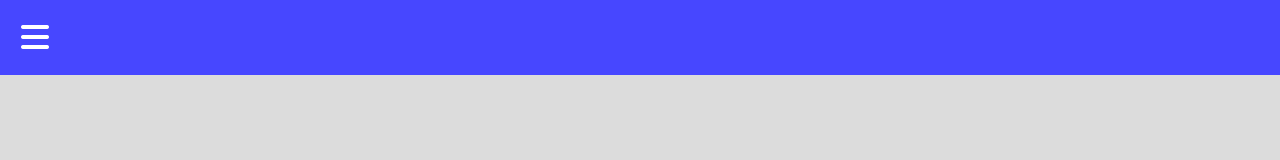
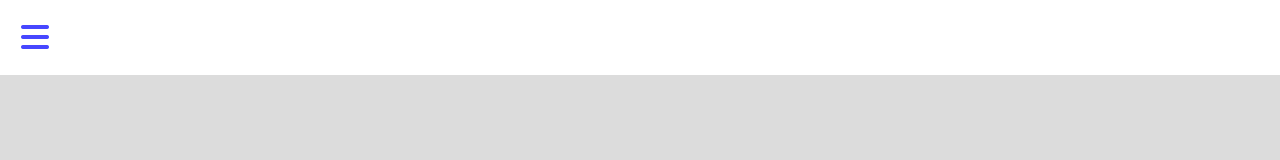
Before and after one commit to Leracius/menu-hamburguesa, a React (Vite) app: page / in a window 1280 px wide. Shown: the top 160 px of the page. Built offline with nearby package versions, Linux system fonts and the light colour scheme.

Commit message:
todo okey

```diff
--- a/src/Components/MenuBurguer/MenuBurguerStyles.js
+++ b/src/Components/MenuBurguer/MenuBurguerStyles.js
@@ -10,7 +10,10 @@ export const Container = styled.div`
     border-radius: 5px;
     cursor: pointer;
     i{
-        color: white;
+        color: #4747ff;
+        @media (max-width: 768px){
+            color: white;
+    }
     }
 
 `
--- a/src/Components/PageElements/PageElementsStyles.js
+++ b/src/Components/PageElements/PageElementsStyles.js
@@ -10,7 +10,11 @@ const ContainerStyled = styled.div`
 
 export const HeaderStyled = styled(ContainerStyled)`
   height: 75px;
-  background-color: #4747ff;
+  background-color: white;
+    @media (max-width: 768px){
+        background-color: #4747ff;
+
+    }
 `;
 
 export const FooterStyled = styled(ContainerStyled)`
```
